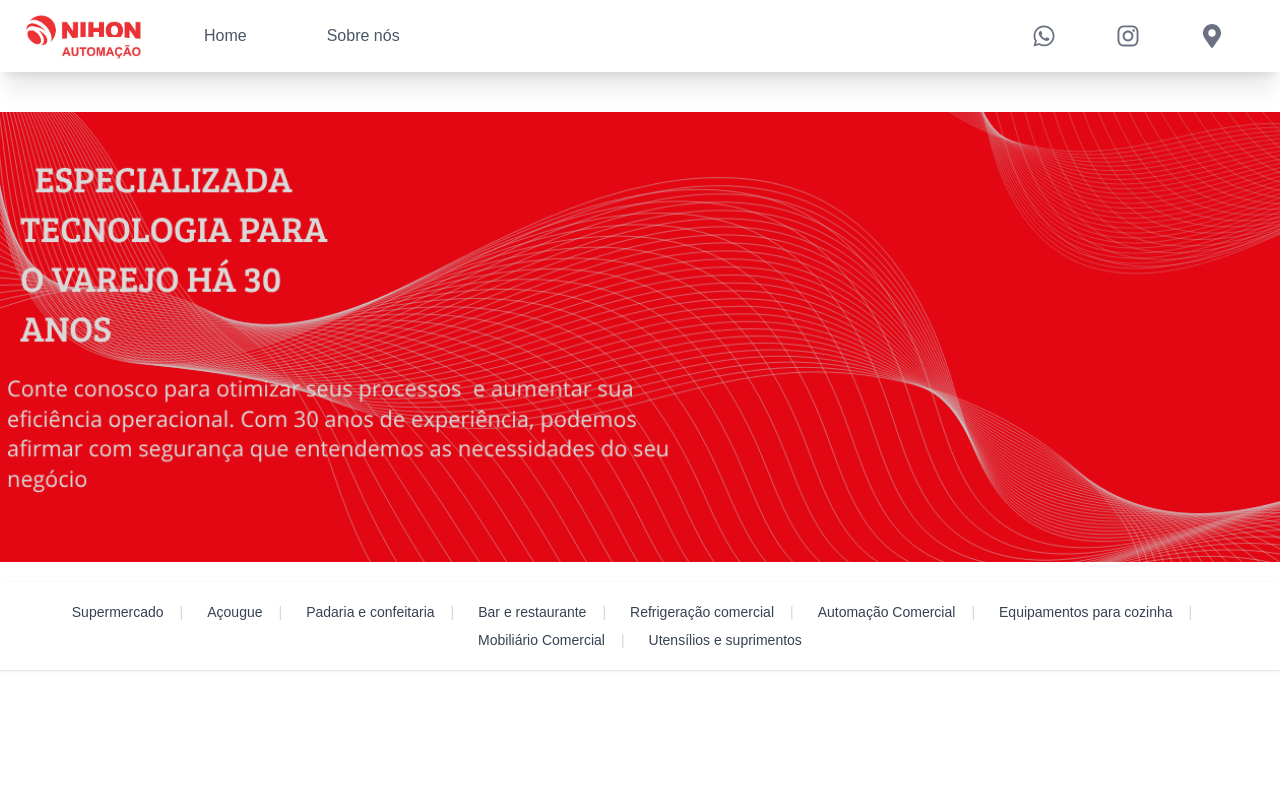
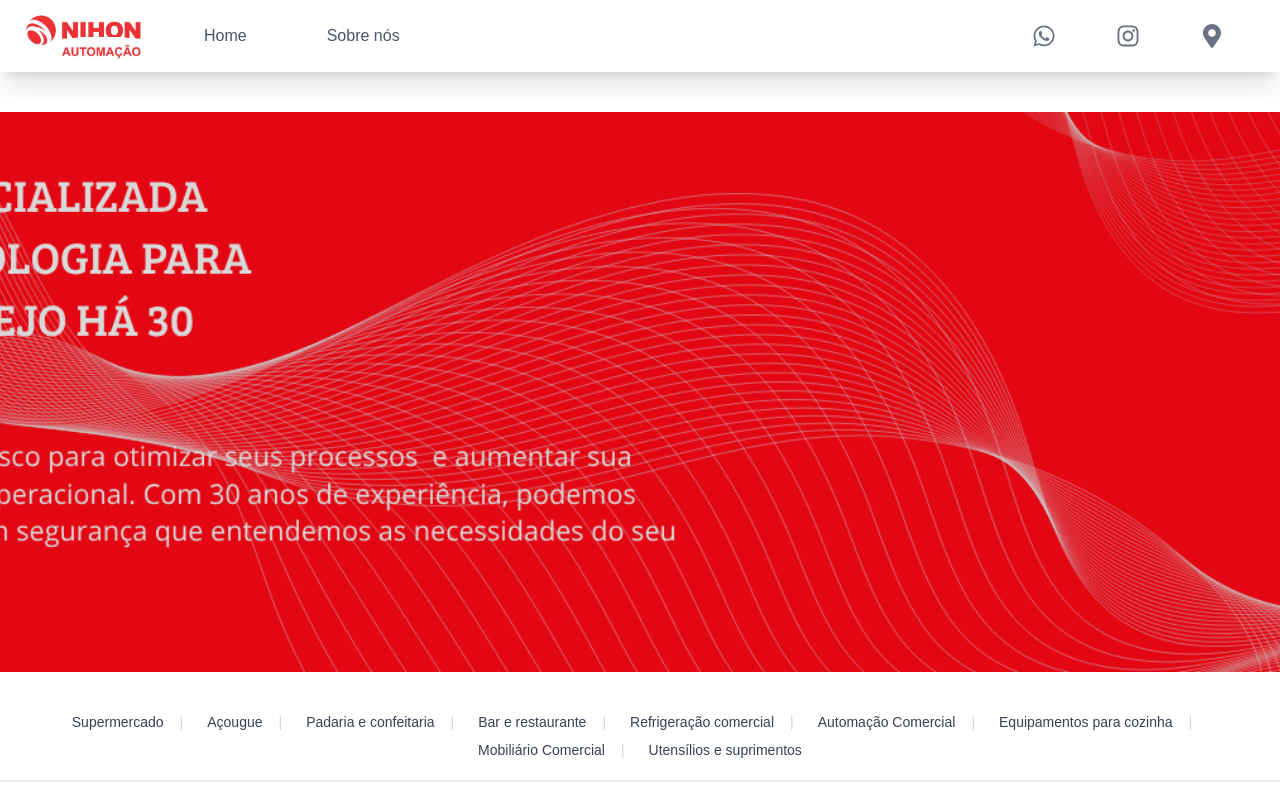
Before and after one commit to mdsreq-fga-unb/REQ-2025.2-T02-Nihon, a Next.js app in the folder nihon/: page / in a window 1280 px wide. Shown: the top 800 px of the page. Built offline with nearby package versions, Linux system fonts and the light colour scheme.

Commit message:
New suppliers animation

```diff
--- a/nihon/src/app/page.tsx
+++ b/nihon/src/app/page.tsx
@@ -21,15 +21,18 @@ export default function Home() {
 
   return (
     <div className="w-full min-h-screen bg-white pt-28 pb-5">
-      {/* Banner vermelho */}
-      <div className="w-full h-[450px] relative">
+      {/* Banner principal responsivo */}
+      <div className="w-full relative">
+        <div className="relative w-full h-[220px] md:h-[360px] lg:h-[480px] xl:h-[560px]">
           <Image
             src="/images/Banner_site_nihon.png"
             alt="Banner principal"
             fill
-          className="object-cover" // cobre toda a área sem distorcer
+            sizes="100vw"
+            className="object-cover object-center"
             priority
           />
+        </div>
       </div>
 
       {/* categorias */}
```
Lines whose indentation alone changed are shown as unchanged.
